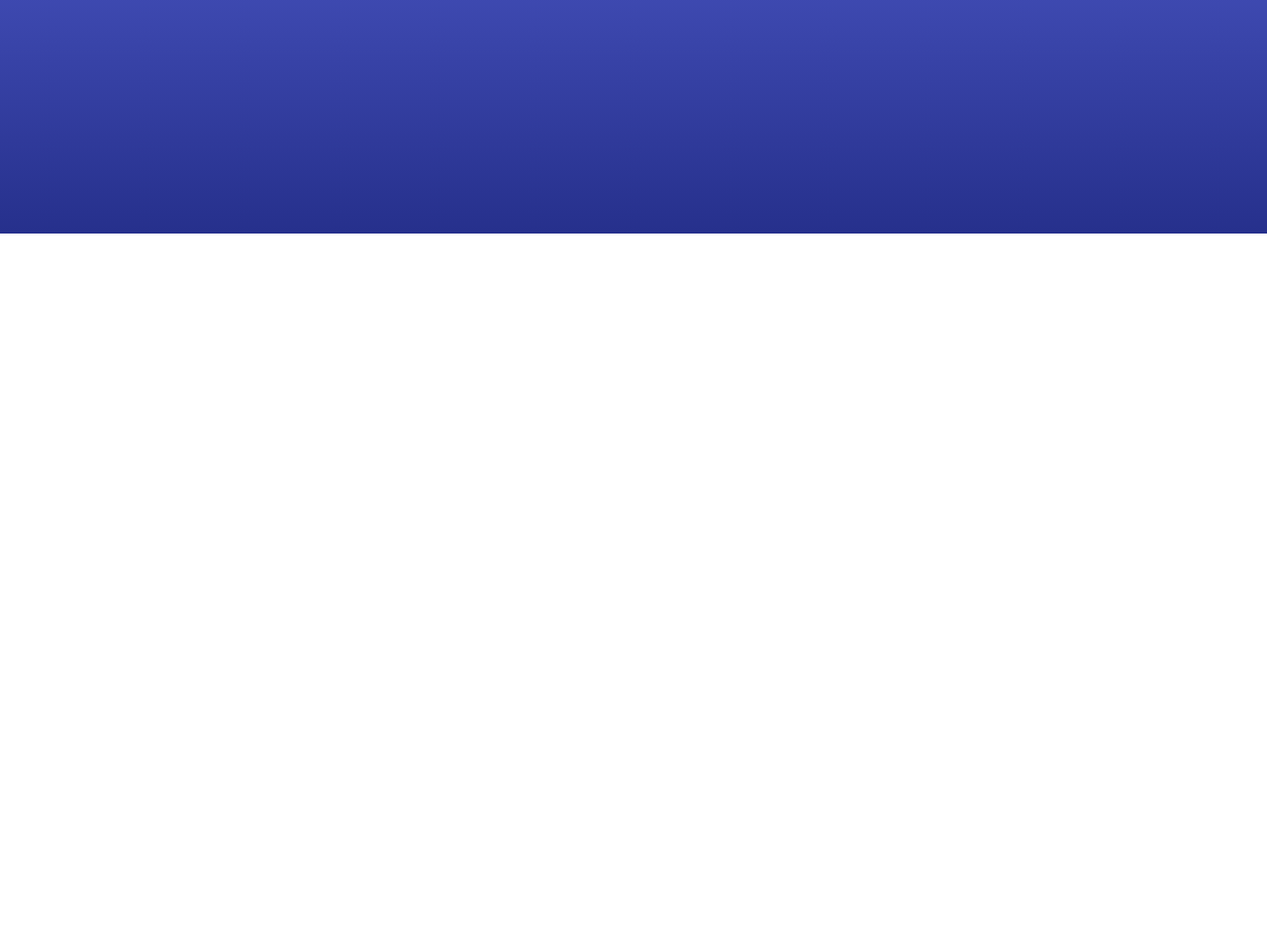
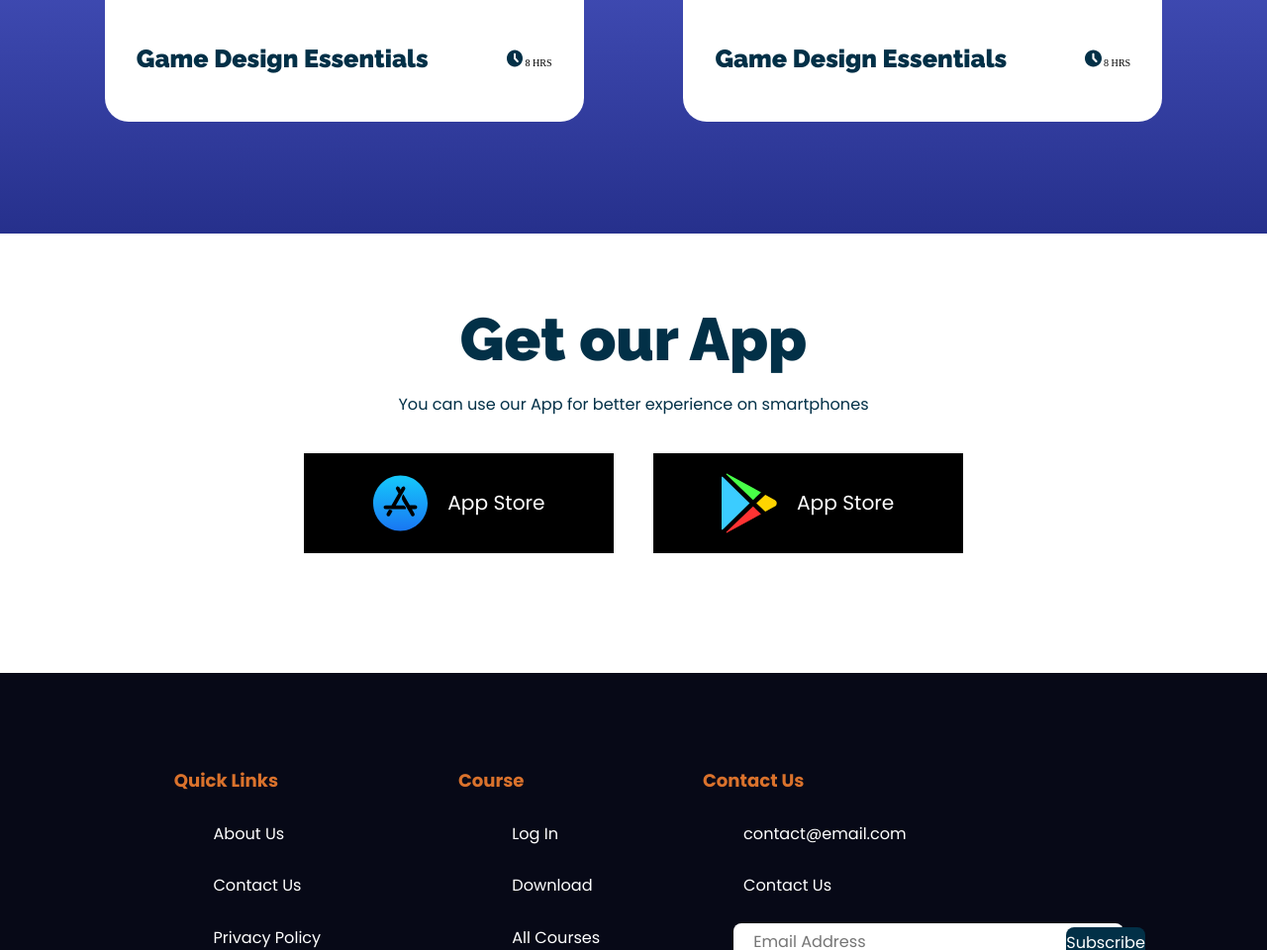
Before and after one commit to code-pitam/responsive-home, a plain HTML site: page index.html in a window 1280 px wide. Shown: the part 1840-2800 px from the top of the page at 99% size. Before the commit the page ends 2076 px from the top, so only its background shows below. Drawn offline with Linux system fonts and the light colour scheme.

Commit message:
add this

```diff
--- a/index.html
+++ b/index.html
@@ -116,7 +116,7 @@
     </div>
 
     <div class="section3">
-      <p>Our Courses></p>
+      <p>Our Courses</p>
       <div class="course">
         <div class="course1">
           <img src="img/Rectangle 7 (1).png" alt="" srcset="" />
@@ -126,7 +126,7 @@
         </div>
         </div>
         <div class="course1">
-          <img src="img/Rectangle 7 (1).png" alt="" srcset="" />
+          <img src="img/Rectangle 7 (3).png" alt="" srcset="" />
           <div class="course2">
           <p class="cname">Game Design Essentials</p>
           <p  class="time"><img src="img/time.svg" alt="" srcset="" /> 8 HRS</p>
@@ -134,5 +134,51 @@
         </div>
       </div>
     </div>
+    <div class="download">
+      <p class="d">Get our App</p>
+      <p class="d-text">You can use our App for better experience on smartphones</p>
+      <div class="down">
+        <div class="store">
+          <img src="img/app.svg" alt="" srcset="">
+          <p>App Store</p>
+        </div>
+        <div class="store">
+          <img src="img/play.svg" alt="" srcset="">
+          <p>App Store</p>
+        </div>
+
+      </div>
+    </div>
+    <div class="footer">
+      <div class="f-section">
+        <div class="f-left">
+          <p class="f-h">Quick Links</p>
+          <p>About Us</p>
+          <p>Contact Us</p>
+          <p>Privacy Policy</p>
+          <p>Terms & Conditions</p>
+        </div>
+        <div class="f-left">
+          <p class="f-h">Course</p>
+          <p>Log In</p>
+          <p>Download</p>
+          <p>All Courses</p>
+        </div>
+        <div class="f-left">
+          <p class="f-h f-l">Contact Us</p>
+          <p>contact@email.com</p>
+          <p>Contact Us</p>
+          <div class="social">
+            <img src="" alt="">
+            <img src="" alt="">
+          </div>
+          <div class="search">
+            <input type="search-i" name="" id="" placeholder="Email Address">
+            <div class="s-t">Subscribe</div>
+          </div>
+        </div>
+      </div>
+      <p class="copyright">This website is developed by GTCoding © 2021</p>
+    </div>
   </body>
 </html>
--- a/style.css
+++ b/style.css
@@ -23,7 +23,7 @@ nav h1 {
   font-style: normal;
   font-weight: 900;
   font-size: 4rem;
-  line-height: 47px;
+  line-height: 4.7rem;
   /* identical to box height */
 
   color: #ffffff;
@@ -320,9 +320,11 @@ margin-bottom: 3rem;
 }
 .section3{
   height: 73rem;
+  padding-top: 7rem;
+
   background: linear-gradient(180deg, #6F7DFB 0%, #26308C 100%);
 }
-.section>p{
+.section3>p{
   font-family: 'Raleway';
 font-style: normal;
 font-weight: 900;
@@ -330,6 +332,7 @@ font-size: 6rem;
 line-height: 120%;
 text-align: center;
 color: #FFFFFF;
+margin-bottom: 6rem;
 }
 .course{
   display: flex;
@@ -374,6 +377,179 @@ align-items: center;
 display: flex;
 justify-content: space-between;}
 
+.download{
+  display: flex;
+  flex-direction: column;
+  justify-content: center;
+  align-items: center;
+}
+.d{
+  font-family: 'Raleway';
+font-style: normal;
+font-weight: 900;
+font-size: 6rem;
+line-height: 120%;
+/* identical to box height, or 72px */
+
+text-align: center;
+
+color: #023047;
+margin-bottom: 1.3rem;
+margin-top: 7rem;
+}
+.d-text{
+  font-family: 'Poppins';
+  font-style: normal;
+  font-weight: 400;
+  font-size: 1.6rem;
+  line-height: 200%;
+  /* identical to box height, or 32px */
+
+  text-align: center;
+
+  color: #023047;
+  margin-bottom: 1.3rem;
+}
+.down{
+  display: flex;
+  justify-content: center;
+  align-items: center;
+}
+.store{
+  display: flex;
+  align-items: center;
+  justify-content: center;
+  width: 31rem;
+height: 10rem;
+margin: 2rem;
+background: #000000;
+margin-bottom: 12rem;
+
+
+}
+.store p{
+  font-family: 'Poppins';
+font-style: normal;
+font-weight: 400;
+font-size: 2rem;
+line-height: 200%;
+/* identical to box height, or 48px */
+
+text-align: center;
+
+color: #FFFFFF;
+
+
+
+}
+.store img{
+  width: 5.5rem;
+height: 6rem;
+margin-right: 2rem;
+
+}
+.footer{
+  display: flex;
+  justify-content: space-evenly;
+  background: #070917;
+  flex-direction: column;
+  padding: 8rem;
+  padding-right: 2rem !important;
+}
+.f-section{
+  display: flex;
+  justify-content: space-evenly;
+align-items: flex-start;
+  margin-bottom: 4rem;
+}
+.f-left{
+  display: flex;
+  flex-direction: column;
+  justify-content: center;
+  /* align-items: center; */
+}
+.f-h{
+  margin-left: -13rem !important;
+font-family: 'Poppins' !important;
+font-style: normal !important;
+font-weight: 700 !important;
+font-size: 1.8rem !important;
+line-height: 200% !important;
+text-align: center !important;
+color: #DA722C !important;
+z-index: 999;
+
+}
+.f-left p{
+  font-family: 'Poppins';
+font-style: normal;
+font-weight: 400;
+font-size: 1.6rem;
+line-height: 200%;
+padding: 1rem;
+/* identical to box height, or 32px */
+
+
+color: #FFFFFF;
+
+}
+.copyright{
+  font-family: 'Poppins';
+font-style: normal;
+font-weight: 400;
+font-size: 1.6rem;
+line-height: 200%;
+/* identical to box height, or 32px */
+
+
+color: #FFFFFF;
+}
+.search{
+  width: 39.1rem;
+height: 3.9rem;
+background: #FFFFFF;
+border-radius: 8px;
+display: flex;
+justify-content: space-between;
+align-items: center;
+padding: 0 2rem;
+}
+.s-t{
+  width: 10.5rem;
+height: 3.0rem;
+background: #023047;
+border-radius: .8rem;
+font-family: 'Poppins';
+font-style: normal;
+font-weight: 400;
+font-size: 1.6rem;
+line-height: 200%;
+text-align: center;
+color: #FFFFFF;
+}
+
+.f-l{
+  width: 30rem !important;
+}
+.search input{
+  background-color:transparent;
+  font-family: 'Poppins';
+font-style: normal;
+font-weight: 400;
+font-size: 1.6rem;
+line-height: 200%;
+/* identical to box height, or 32px */
+
+outline: none;
+border: none;
+color: #000000;
+}
+
+
+
+
+
+
 
 
 
@@ -416,6 +592,9 @@ justify-content: space-between;}
 @media only screen and (max-width: 854px) {
   html{
     font-size: 50%;
+  }
+  .section3{
+  height: 113rem;
   }
   .course{
     flex-direction: column;
@@ -514,8 +693,15 @@ nav .menu-btn i{
   left:0;
 }
 #click:checked ~ .menu-btn i:before{
-  content: "\f00d";
-}
+  content: "\f00d";}
+  .f-section{
+    flex-direction: column;
+    align-items: center;
+  }
+  .f-left-3{
+    padding-left: 26rem
+  }
+
 }
 @media only screen and (max-width: 550px){
   .image img{
@@ -527,4 +713,5 @@ nav .menu-btn i{
 
   }
 
+
 }
```
Also changed, not shown: img/Rectangle 7 (3).png (added), img/app.svg (added), img/play.svg (added).
